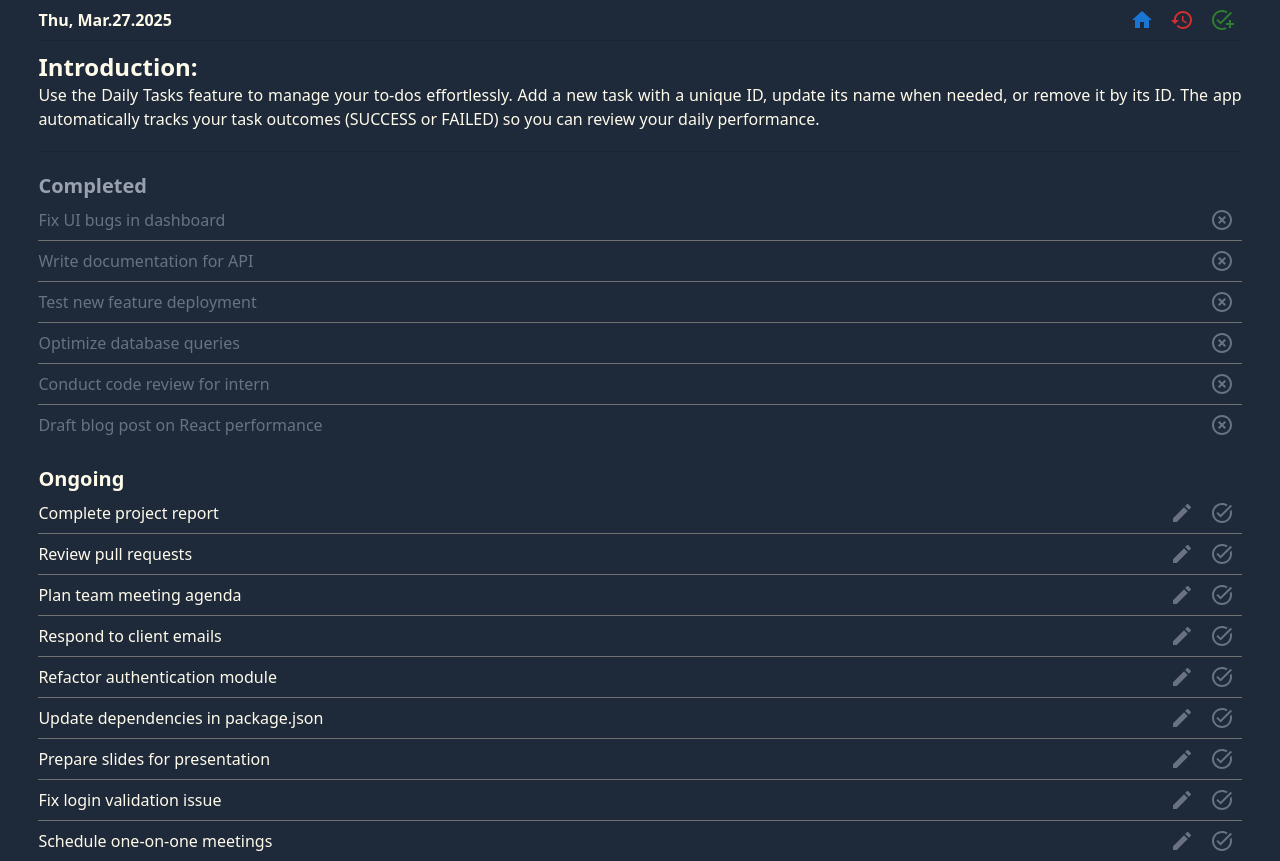
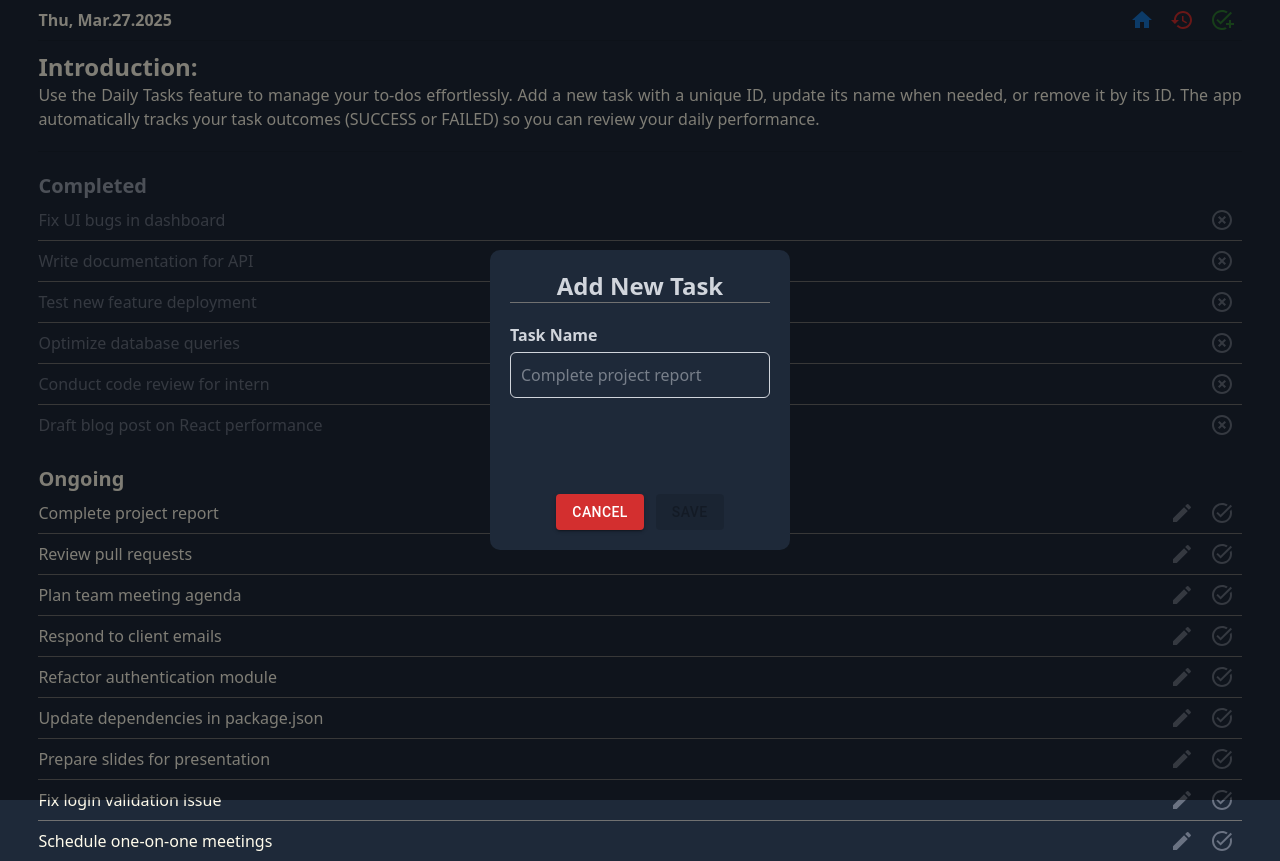
Before and after one commit to s3nsh1-dev/todo-list, a React (Vite) app in the folder client/: page /daily-tasks in a window 1280 px wide. Both pictures are taken after a click on the button 1181 px from the left and 513 px from the top of the page. Built offline with nearby package versions, Linux system fonts and the light colour scheme.

Commit message:
task edited and saved

```diff
--- a/client/src/components/DailyTasks/ShowOngoingTasks.tsx
+++ b/client/src/components/DailyTasks/ShowOngoingTasks.tsx
@@ -1,11 +1,12 @@
-import { FC } from "react";
-import IconButton from "@mui/material/IconButton";
+import { FC, useState } from "react";
 import ModeEditIcon from "@mui/icons-material/ModeEdit";
 import TaskAltIcon from "@mui/icons-material/TaskAlt";
 import { DividerGray } from "../others/CommonComponents";
 import type { taskDetailsType } from "../../constants/commonInterfaces";
 import { useDispatch } from "react-redux";
 import { updateTask } from "../../redux/slices/dailyTasksSlice";
+import { addPanelStyle } from "../../constants/customCssProperties";
+import { Button, IconButton, Modal } from "@mui/material";
 
 interface propTypes {
   index: number;
@@ -14,16 +15,30 @@ interface propTypes {
 }
 
 const ShowOngoingTasks: FC<propTypes> = ({ tasks, index, arrLength }) => {
+  const [open, setOpen] = useState(false);
+  const [userValue, setUserValue] = useState("");
+  const isDisabled = userValue.length > 0 ? false : true;
+  const onClose = () => {
+    setOpen(false);
+  };
+  const onOpen = () => {
+    setOpen(true);
+  };
   const dispatch = useDispatch();
   const handleUpdateTaskStatus = () => {
     dispatch(updateTask({ ...tasks, status: "DONE" }));
   };
+  const submitEditedTask = () => {
+    dispatch(updateTask({ ...tasks, taskName: userValue }));
+    onClose();
+  };
+
   return (
     <>
       <div className="flex items-center justify-between">
         <p className="flex item-center flex-row">{tasks.taskName}</p>
         <div>
-          <IconButton>
+          <IconButton onClick={onOpen}>
             <ModeEditIcon className="text-gray-500 hover:text-white" />
           </IconButton>
           <IconButton onClick={handleUpdateTaskStatus}>
@@ -32,6 +47,46 @@ const ShowOngoingTasks: FC<propTypes> = ({ tasks, index, arrLength }) => {
         </div>
       </div>
       {index < arrLength - 1 && <DividerGray />}
+      {open && (
+        <Modal open={open} onClose={onClose}>
+          <section className="bg-gray-800" style={addPanelStyle}>
+            <article id="add-dailyTaskName" className="text-gray-300">
+              <h1 className="text-center text-2xl font-bold ">Add New Task</h1>
+              <DividerGray />
+              <div style={{ marginTop: "20px" }}>
+                <p className="font-bold">Task Name</p>
+                <input
+                  className="border border-gray-300 rounded-md p-2 w-full"
+                  style={{ padding: "10px", margin: "5px 0px" }}
+                  value={userValue}
+                  type="text"
+                  id="add-dailyTaskName"
+                  placeholder={tasks.taskName}
+                  onChange={(e) => setUserValue(e.target.value)}
+                />
+              </div>
+            </article>
+            <article>
+              <div
+                id="add-dailyTask-actionButtons"
+                className="flex justify-center item-center gap-3"
+              >
+                <Button color="error" variant="contained" onClick={onClose}>
+                  Cancel
+                </Button>
+                <Button
+                  onClick={submitEditedTask}
+                  variant="contained"
+                  color="success"
+                  disabled={isDisabled}
+                >
+                  SAVE
+                </Button>
+              </div>
+            </article>
+          </section>
+        </Modal>
+      )}
     </>
   );
 };
```
